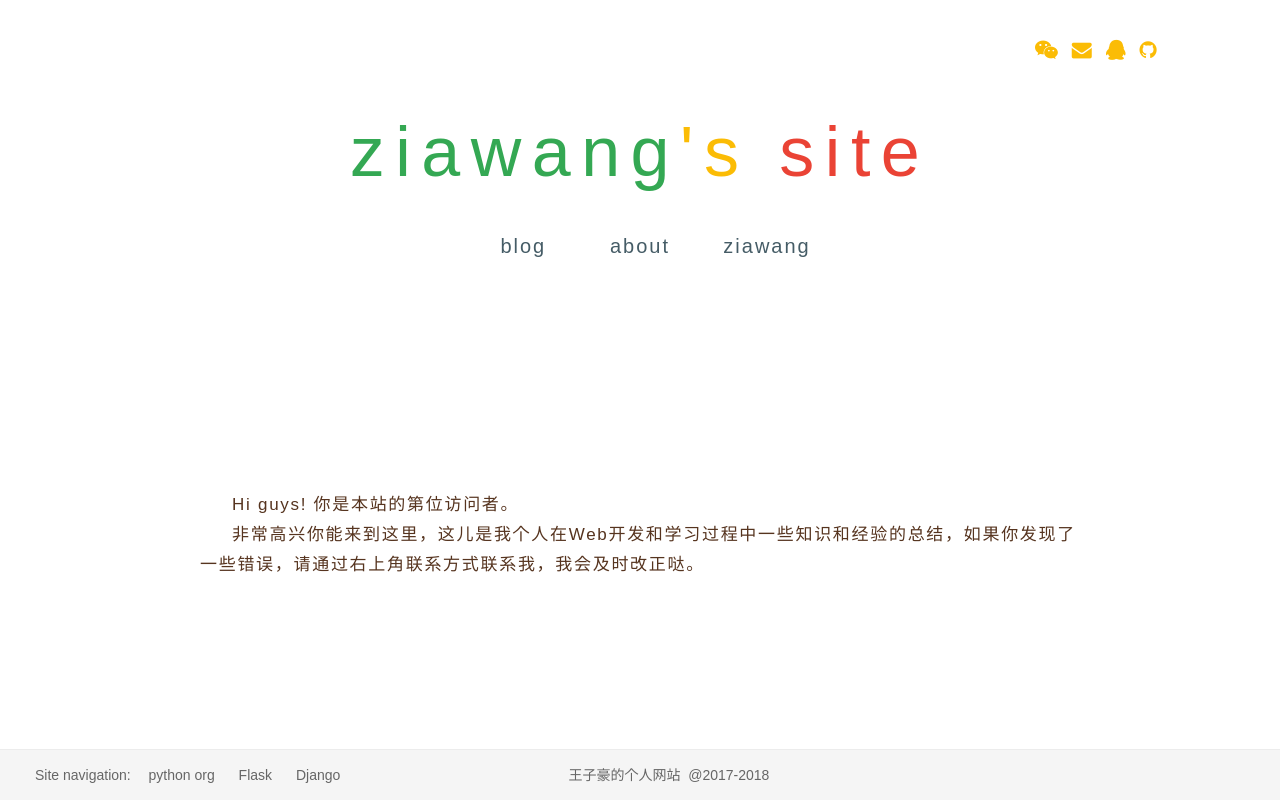
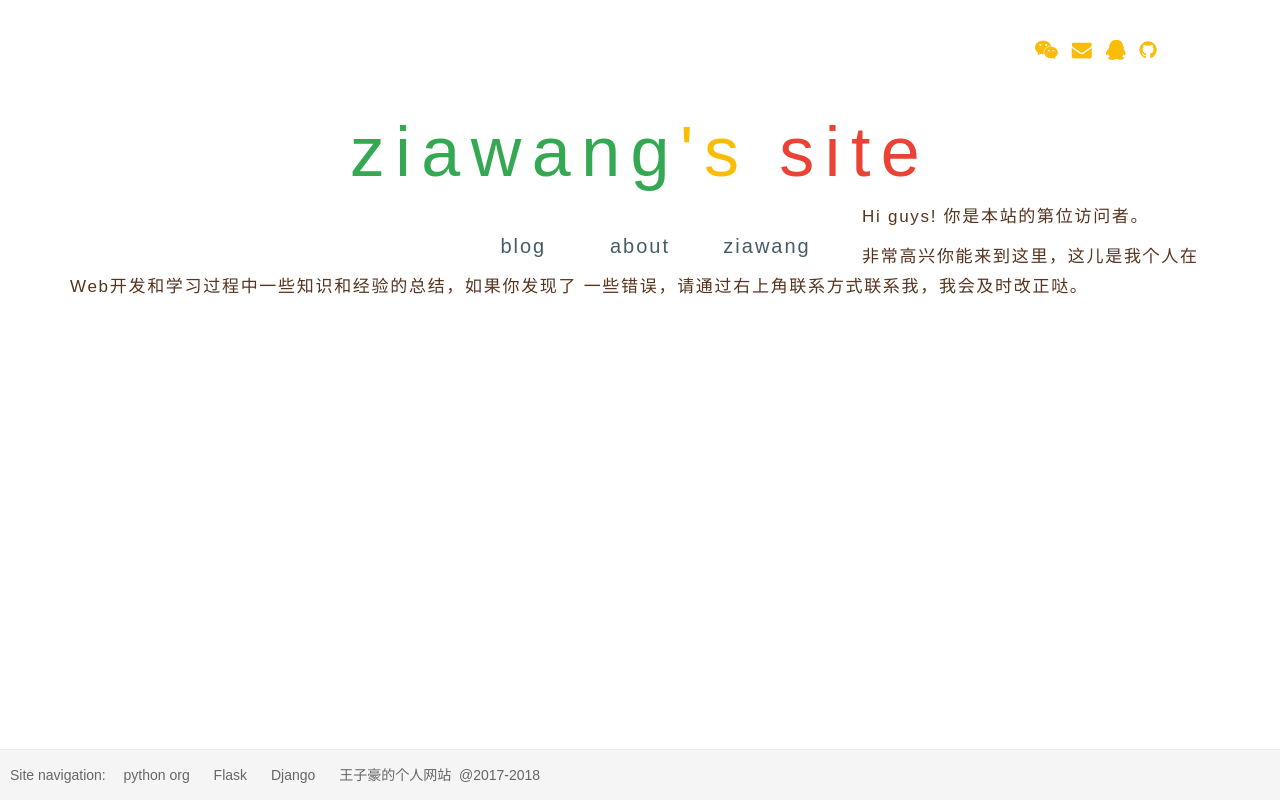
Before and after one commit to To-Heaven/my-site, a Django app: template templates/home.html in a window 1280 px wide. Run offline with Django 3.2, Linux system fonts and the light colour scheme; the template is opened without the code that fills it, so the values that code supplies are empty; parts of the project's set-up code (start-up, migrations or seed data) failed here and were passed over; some libraries are stand-ins or nearby versions.

Commit message:
MODIFY: 调整主页响应式

```diff
--- a/static/blog/css/home.css
+++ b/static/blog/css/home.css
@@ -83,13 +83,18 @@ a.navigation-a:hover {
 }
 
 .footer-left {
-    width: 30%;
+    /*width: 30%;*/
     line-height: 50px;
-    margin-left: 25px;
+    /*margin-left: 25px;*/
     height: 50px;
     color: #444444;
     font-weight: bold;
     font-family: "Arial", "Microsoft YaHei", "黑体", "宋体", sans-serif;
+}
+
+.header-icon a{
+    display: inline-block;
+    padding: 0;
 }
 
 .footer-left, a {
@@ -106,7 +111,7 @@ a.navigation-a:hover {
 }
 
 .footer-middle {
-    width: 40%;
+    /*width: 40%;*/
     height: 50px;
     display: inline-block;
     text-align: center;
@@ -116,17 +121,12 @@ a.navigation-a:hover {
 }
 
 .hello {
-    position: absolute;
-
-    bottom: 220px;
-    left: 200px;
-    right: 200px;
+    margin-top: 50px;
 }
 
 .hello-content {
     font: 17px/1.5 'Microsoft YaHei', arial, tahoma, \5b8b\4f53, sans-serif;
     letter-spacing: 0.1em;
-    margin-bottom: 0;
     line-height: 30px;
     /*color: #4d564a;*/
     color: #56341f;
```
